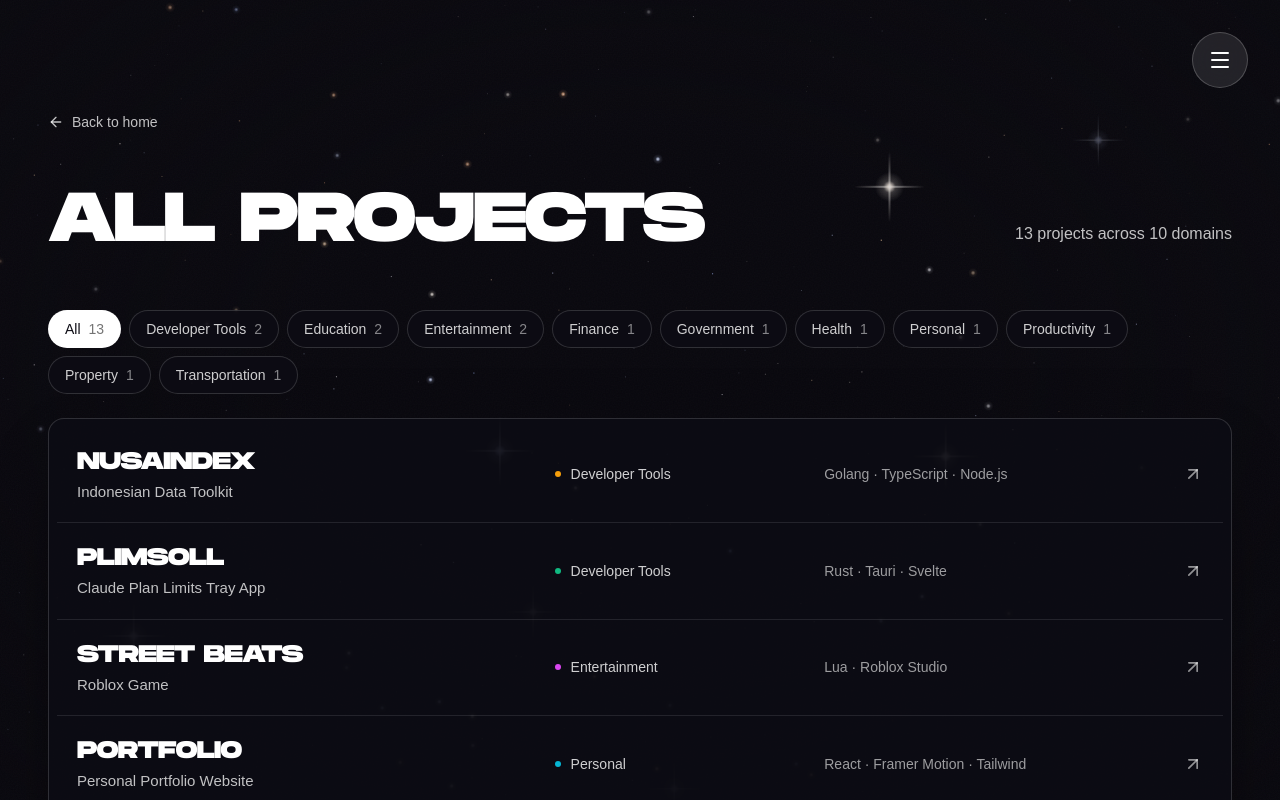
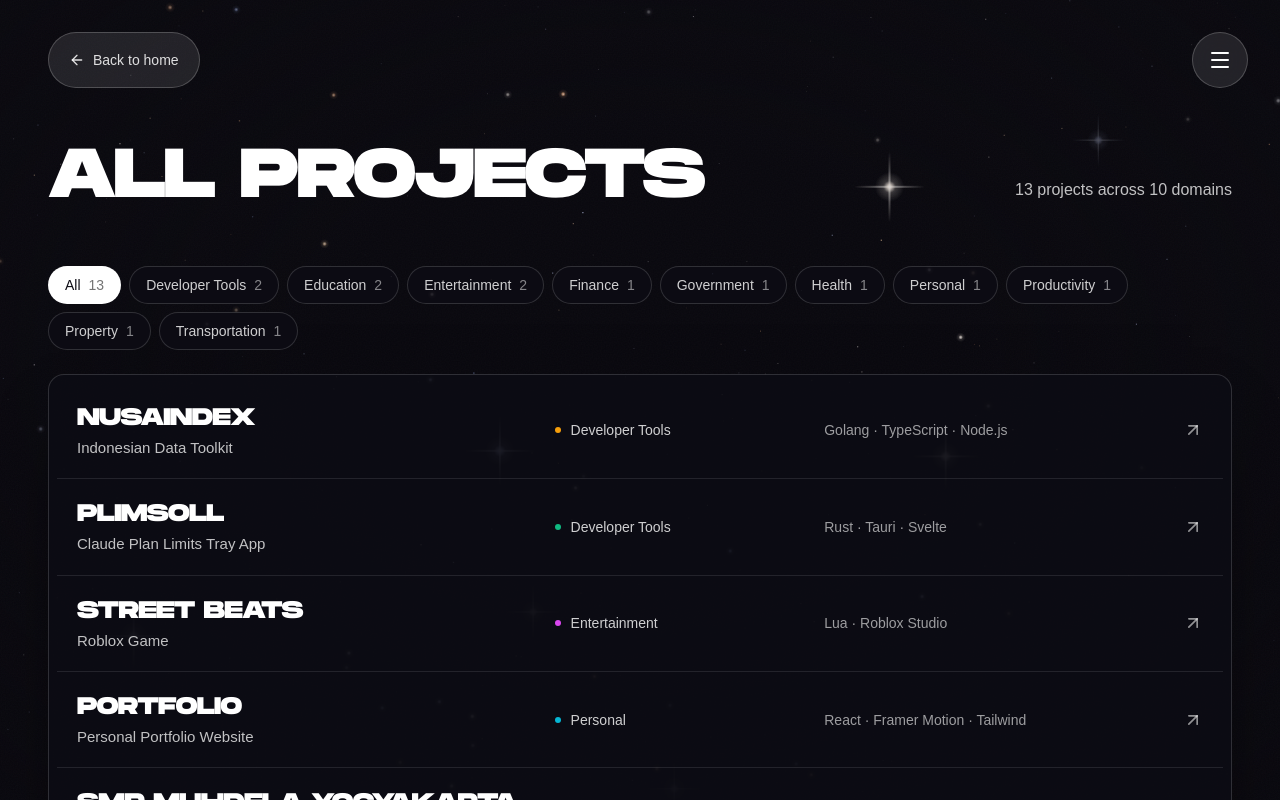
Before and after one commit to haikalmumtaz233/haikalmumtaz-com, a React (Vite) app: page /projects in a window 1280 px wide. Shown: the top 800 px of the page. Built offline with nearby package versions, Linux system fonts and the light colour scheme.

Commit message:
fix(projects): align back to home with the menu button

```diff
--- a/src/components/projects/ProjectsHero.tsx
+++ b/src/components/projects/ProjectsHero.tsx
@@ -16,7 +16,7 @@ const ProjectsHero = () => {
   const [offset] = useState(introOffset);
 
   return (
-    <section className="relative pt-24 md:pt-28 pb-10 md:pb-14">
+    <section className="relative pt-6 sm:pt-8 pb-10 md:pb-14">
       <div className="shell">
         <m.button
           {...animatedProps(prefersReducedMotion, {
@@ -25,7 +25,7 @@ const ProjectsHero = () => {
             transition: { duration: 0.8, ease: easing.expo, delay: offset },
           })}
           onClick={() => navigate('/', { viewTransition: true })}
-          className="group flex items-center gap-2 text-white/75 hover:text-white transition-colors duration-300 mb-10 md:mb-14"
+          className="group mb-10 flex h-12 items-center gap-2 rounded-full border border-white/20 bg-white/10 px-5 text-white/85 transition-colors duration-300 hover:bg-white/20 hover:text-white sm:h-14 md:mb-14"
         >
           <ArrowLeft className="w-4 h-4 group-hover:-translate-x-1 transition-transform duration-300" />
           <span className="text-sm font-medium">Back to home</span>
```
